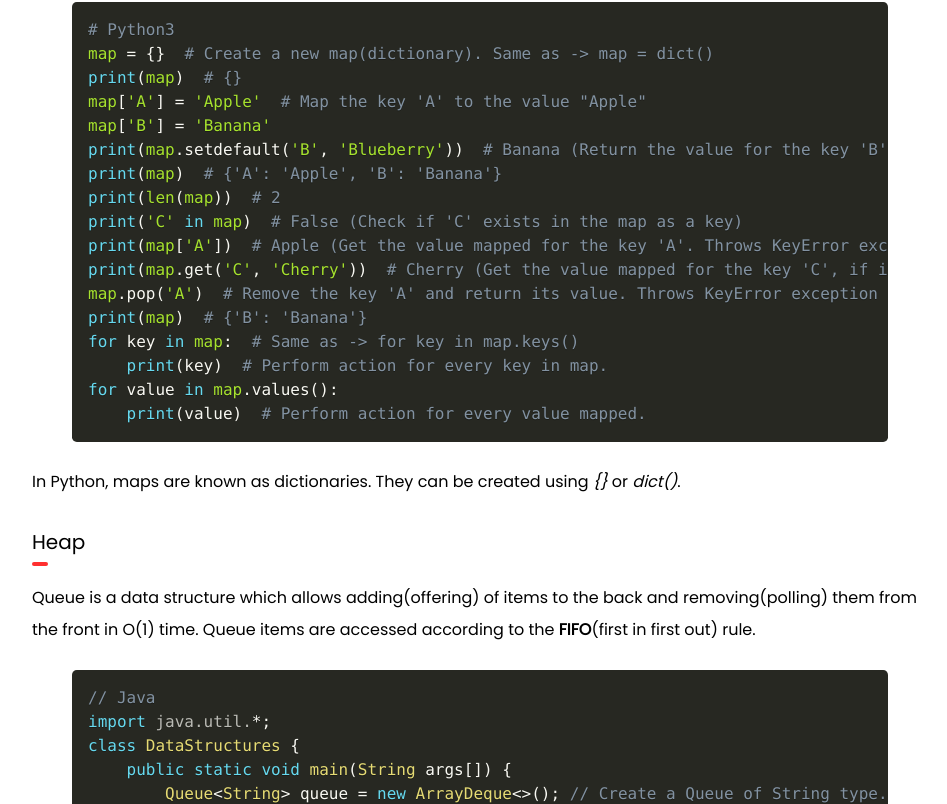
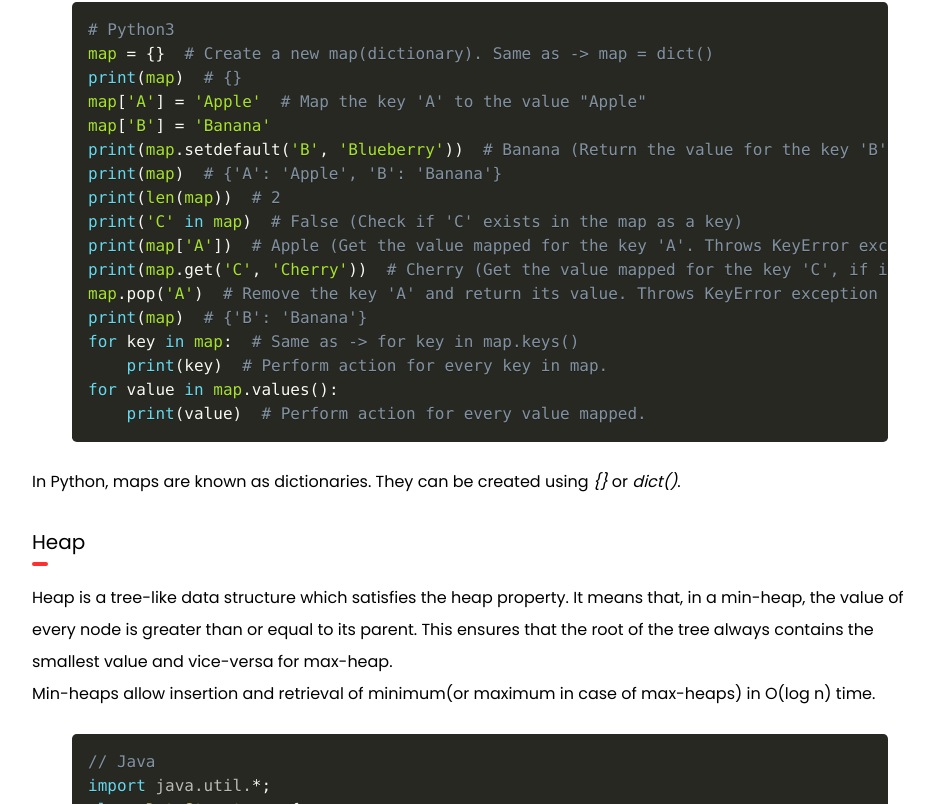
Before and after one commit to thesourceproject/thesourceproject.github.io, a Nuxt app: page /article/9 in a window 1280 px wide. Shown: the part 2894-3698 px from the top of the page, without its empty margins (160-1107 px from the left). Built offline with nearby package versions, Linux system fonts and the light colour scheme; a web font is replaced by a local one.

Commit message:
completed article 9

```diff
--- a/pages/article/9.vue
+++ b/pages/article/9.vue
@@ -61,7 +61,7 @@ class DataStructures {
         System.out.println(set); // [3]
         System.out.println(set.contains(6)); // false
         for (Integer num : set) {
-            System.out.println(num); // Perform action for every set element.
+            System.out.println(num); // Perform action for every set item.
         }
     }
 }"
@@ -91,7 +91,7 @@ set1.remove(6)  # Remove 6 from the set.
 print(6 in set1)  # False
 print(set1)  # {3}
 for num in set1:
-    print(num)  # Perform action for every set element."
+    print(num)  # Perform action for every set item."
         lang="language-python"
       />
       <p>Python provides an easy to use set object using <em>set()</em>.</p>
@@ -168,63 +168,107 @@ for value in map.values():
         <div class="w-4 h-1 bg-background-2 rounded-full"></div>
       </div>
       <p class="mt-4">
-        Queue is a data structure which allows adding(offering) of items to the
-        back and removing(polling) them from the front in O(1) time. Queue items
-        are accessed according to the
-        <strong>FIFO</strong>(first in first out) rule.
+        Heap is a tree-like data structure which satisfies the heap property. It
+        means that, in a min-heap, the value of every node is greater than or
+        equal to its parent. This ensures that the root of the tree always
+        contains the smallest value and vice-versa for max-heap.<br />
+        Min-heaps allow insertion and retrieval of minimum(or maximum in case of
+        max-heaps) in O(log n) time.
       </p>
       <CodeSnippet
-        code='// Java
+        code="// Java
 import java.util.*;
 class DataStructures {
     public static void main(String args[]) {
-        Queue<String> queue = new ArrayDeque<>(); // Create a Queue of String type.
-        System.out.println(queue); // []
-        System.out.println(queue.isEmpty()); // true
-        queue.offer("Apple"); // Add "Apple" to the back of the queue.
-        queue.offer("Banana");
-        System.out.println(queue); // [Apple, Banana] (First in first out)
-        System.out.println(queue.peek()); // Apple (Peek at the front item without removing it)
-        System.out.println(queue.size()); // 2
-        System.out.println(queue.poll()); // Apple (Remove and return the front item)
-        System.out.println(queue); // [Banana]
+        Queue<Integer> minHeap = new PriorityQueue<>(); // Create a new min-heap.
+        System.out.println(minHeap); // []
+        System.out.println(minHeap.isEmpty()); // true
+        minHeap.offer(2); // Add 2 to the heap.
+        minHeap.offer(5);
+        minHeap.offer(1);
+        System.out.println(minHeap); // [1, 5, 2] (Not necessarily in sorted order but the root will always contain the smallest element in a min-heap)
+        System.out.println(minHeap.size()); // 3
+        System.out.println(minHeap.peek()); // 1 (Peek at the root element without removing it, if heap is empty, return null)
+        System.out.println(minHeap.poll()); // 1 (Remove and return the root element, if heap is empty, return null)
+        System.out.println(minHeap.poll()); // 2
+        System.out.println(minHeap.poll()); // 5
+        System.out.println(minHeap); // []
     }
-}'
+}"
         lang="language-java"
       />
       <p>
-        Like a stack, there are multiple ways of implementing a queue in Java.
-        We declared our <em>ArrayDeque</em> with <em>Queue&lt;String&gt;</em> as
-        the Queue interface provides the neccessary functionality and we don't
-        need any ArrayDeque-specific methods(like we did for a stack, i.e.
-        <em>push()</em> and <em>pop()</em>).
+        Java provides the <strong>PriorityQueue</strong> class(which implements
+        the Queue interface) that can be used to create a heap. By default, it
+        creates a min-heap(i.e. the root contains the smallest element). We can
+        easily create a max-heap by passing a custom comparator to the
+        PriorityQueue constructor like this.
+      </p>
+      <CodeSnippet
+        code="...
+Queue<Integer> maxHeap = new PriorityQueue<>((a, b) -> -a.compareTo(b));
+// Or
+Queue<Integer> maxHeap = new PriorityQueue<>((a, b) -> b.compareTo(a));
+// Or
+Queue<Integer> maxHeap = new PriorityQueue<>(Comparator.reverseOrder());
+..."
+        lang="language-java"
+      />
+      <p>
+        We will learn more about Java's Comparator interface in a later
+        tutorial.
       </p>
       <CodeSnippet
         code="# Python3
-from collections import deque  # Import the deque module.
-queue = deque()  # Create a queue.
-print(queue)  # deque([])
-queue.append('Apple')  # Add 'Apple' to the right(back of the queue)
-queue.append('Banana')
-print(queue)  # deque(['Apple', 'Banana'])
-print(queue[0])  # Apple (Peek at the first(front) item without removing it)
-print(len(queue))  # 2
-print(queue.popleft())  # Apple (Pop and return the left(first) item)
-print(queue)  # deque(['Banana'])"
+import heapq
+heap = []  # Create an empty list which will be used as a min-heap.
+heapq.heappush(heap, 2)  # Add 2 to the heap.
+heapq.heappush(heap, 5)
+heapq.heappush(heap, 1)
+print(heap)  # [1, 5, 2] (Not necessarily in sorted order but the root will always contain the smallest element in a min-heap)
+print(len(heap))  # 3
+print(heap[0])  # 1 (Peek at the root element without removing it, IndexError will be thrown if heap is empty)
+print(heapq.heappop(heap))  # 1 (Remove and return the root element, IndexError will be thrown if heap is empty)
+print(heapq.heappop(heap))  # 2
+print(heapq.heappop(heap))  # 5
+print(heap)  # []"
         lang="language-python"
       />
       <p>
-        Python lists are not suitable for implementing queues. Though it allows
-        amortized O(1) appends at one end, it takes O(n) time to remove an item
-        at the start. This is because all the subsequent items have to be
-        shifted to the left.<br />
-        Fortunately, Python contains a <strong>deque</strong> module which
-        internally uses a doubly-linked list. This allows for O(1) appends and
-        pops from both ends making it suitable for implementing both stacks and
-        queues.<br /><br />
-        Now that we have a basic understanding of some important data
-        structures, what remains now is practice. So, try to do some algorithmic
-        problems on your own.
+        Python provides a <strong>heapq</strong> module for working with heaps.
+        An ordinary list is used to store the elements and the heap is
+        implemented using the heapq methods.<br />
+        By default, heapq implements a min-heap but we can use it as a max-heap
+        too. Simply invert the sign of each number when it is inserted and
+        restore it on removal.
+      </p>
+      <CodeSnippet
+        code="import heapq
+heap = []
+heapq.heappush(heap, (2, 3))  # Add heap items as tuples in the form of priority-value pairs.
+heapq.heappush(heap, (0, 6))
+heapq.heappush(heap, (1, 2))
+print(heap)  # [(0, 6), (2, 3), (1, 2)]"
+        lang="language-python"
+      />
+      <p>
+        If we want a different priority for each element we can store heap items
+        in tuples. The heapq functions will use the tuple's first argument to
+        compare heap items.
+      </p>
+      <CodeSnippet
+        code="import heapq
+heap = [3, 6, 1]
+heapq.heapify(heap)  # Heapify the list
+print(heap)  # [1, 6, 3]"
+        lang="language-python"
+      />
+      <p>
+        The heapq module also provides a <em>heapify()</em> function that
+        converts an existing list into a heap in O(n) time.<br /><br />
+        And there you go. We have covered all the important built-in data
+        structures of Python. Now use these to solve your algorithmic problems
+        more effeciently.
       </p>
     </article>
   </main>
```
